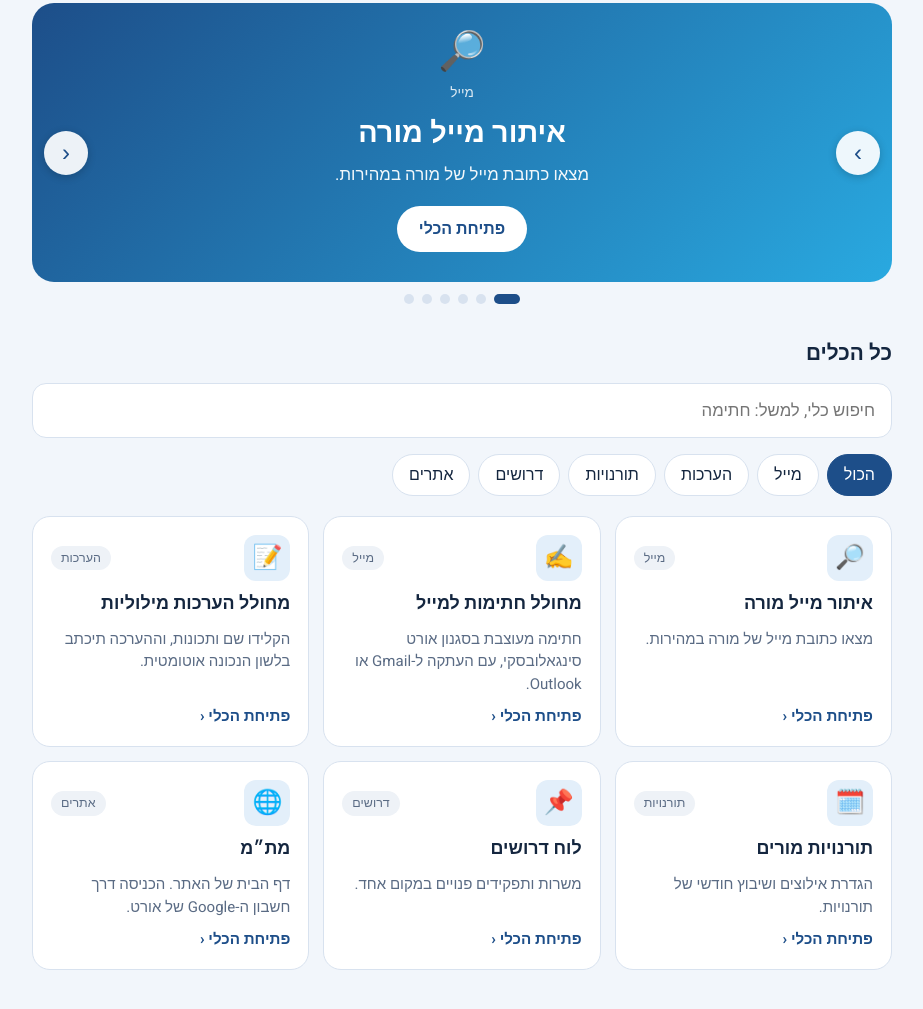
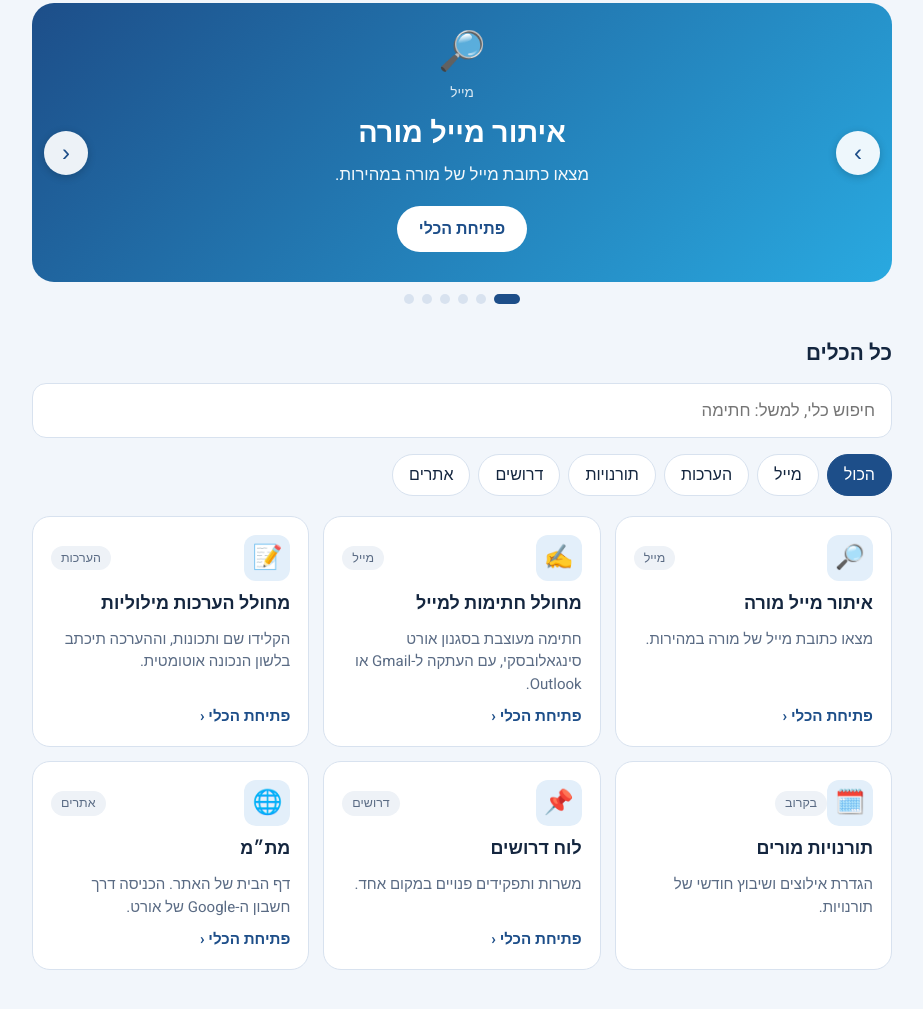
Before and after one commit to EladRobin/Singa-Toolbox, a plain HTML site: page index.html in a window 1280 px wide. Shown: the part 193-1202 px from the top of the page, without its empty margins (178-1101 px from the left). Drawn offline with Linux system fonts and the light colour scheme.

Commit message:
Update index.html

```diff
--- a/index.html
+++ b/index.html
@@ -172,7 +172,7 @@ const TOOLS = [
   { title:"איתור מייל מורה", desc:"מצאו כתובת מייל של מורה במהירות.", icon:"🔎", cat:"מייל", url:"https://claude.ai/artifact/DzCt4A6WqD87Wy81XGqrBR" },
   { title:"מחולל חתימות למייל", desc:"חתימה מעוצבת בסגנון אורט סינגאלובסקי, עם העתקה ל-Gmail או Outlook.", icon:"✍️", cat:"מייל", url:"https://nicknamecreateort.onrender.com/" },
   { title:"מחולל הערכות מילוליות", desc:"הקלידו שם ותכונות, וההערכה תיכתב בלשון הנכונה אוטומטית.", icon:"📝", cat:"הערכות", url:"https://strengths-first.onrender.com/" },
-  { title:"תורנויות מורים", desc:"הגדרת אילוצים ושיבוץ חודשי של תורנויות.", icon:"🗓️", cat:"תורנויות", url:"https://claude.ai/artifact/FZAn22xvizQgD9V5ZdpFAr" },
+  { title:"תורנויות מורים", desc:"הגדרת אילוצים ושיבוץ חודשי של תורנויות.", icon:"🗓️", cat:"תורנויות", url:"" },
   { title:"לוח דרושים", desc:"משרות ותפקידים פנויים במקום אחד.", icon:"📌", cat:"דרושים", url:"https://singal-jobs.onrender.com/Singal-Jobs.html" },
   { title:"מת״מ", desc:"דף הבית של האתר. הכניסה דרך חשבון ה-Google של אורט.", icon:"🌐", cat:"אתרים", url:"https://sites.google.com/ort.edu.gov.il/matmortsingalovski/%D7%91%D7%99%D7%AA" }
 ];
```
